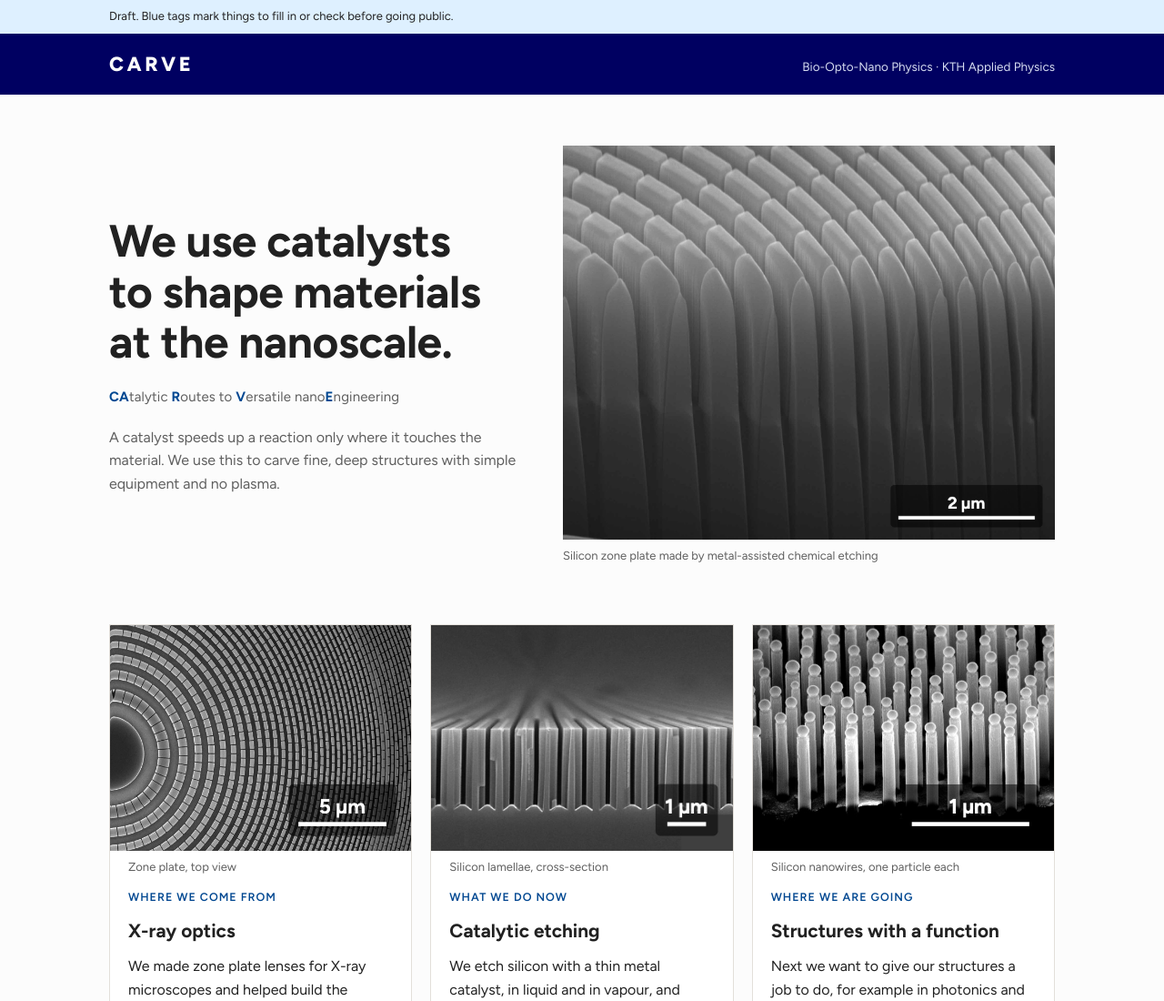
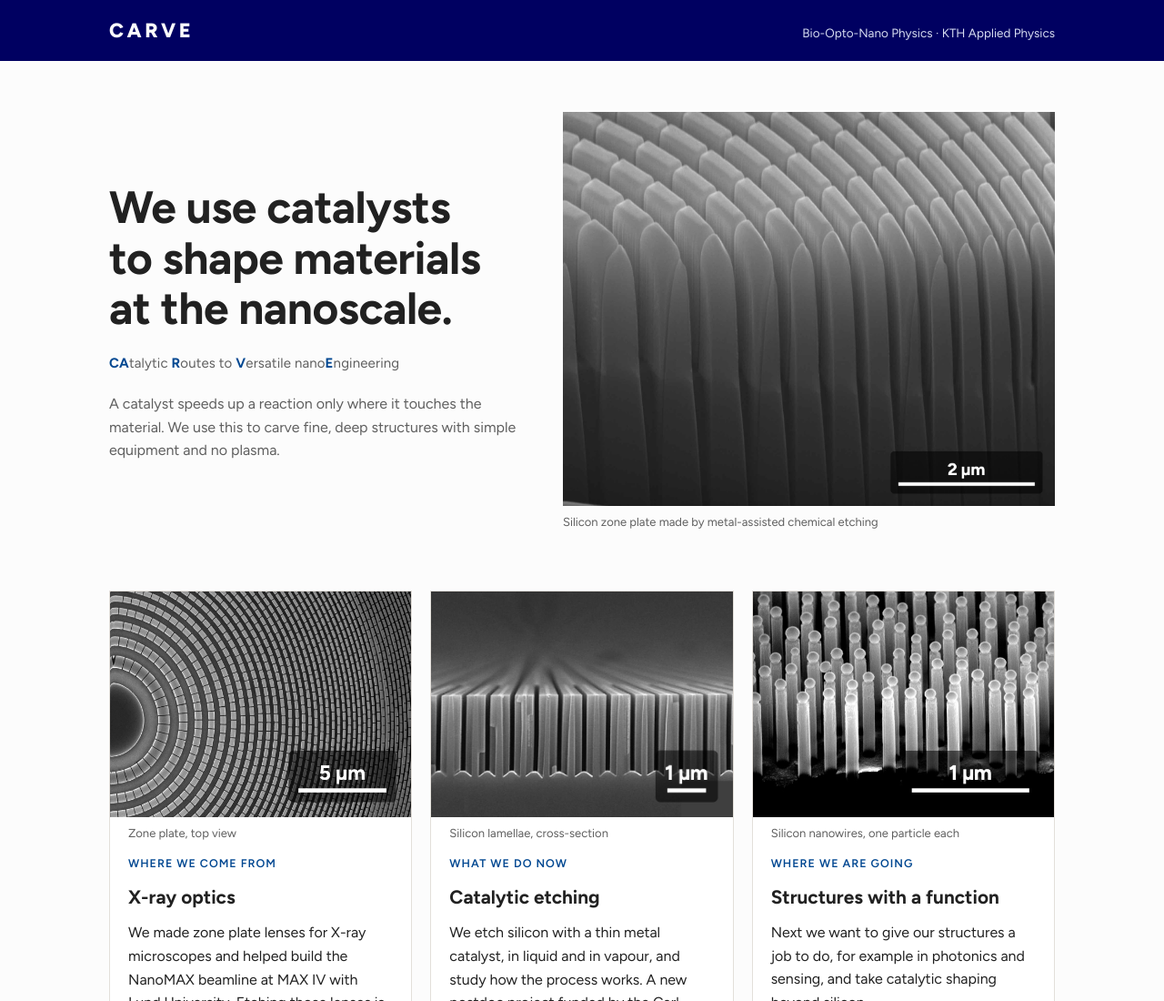
Before and after one commit to carve-kth/carve-kth.github.io, a plain HTML site: page index.html in a window 1280 px wide. Shown: the top 1100 px of the page at 91% size. Drawn offline with Linux system fonts and the light colour scheme.

Commit message:
Remove draft banner
Co-Authored-By: Claude Opus 5.5 <noreply@anthropic.com>

```diff
--- a/index.html
+++ b/index.html
@@ -76,7 +76,6 @@ footer .wrap{padding-block:22px;display:flex;justify-content:space-between;gap:1
 </head>
 <body>
 
-<div class="draft"><div class="wrap">Draft. Blue tags mark things to fill in or check before going public.</div></div>
 
 <header><div class="wrap">
   <a class="brand" href="#top">CARVE</a>
```
